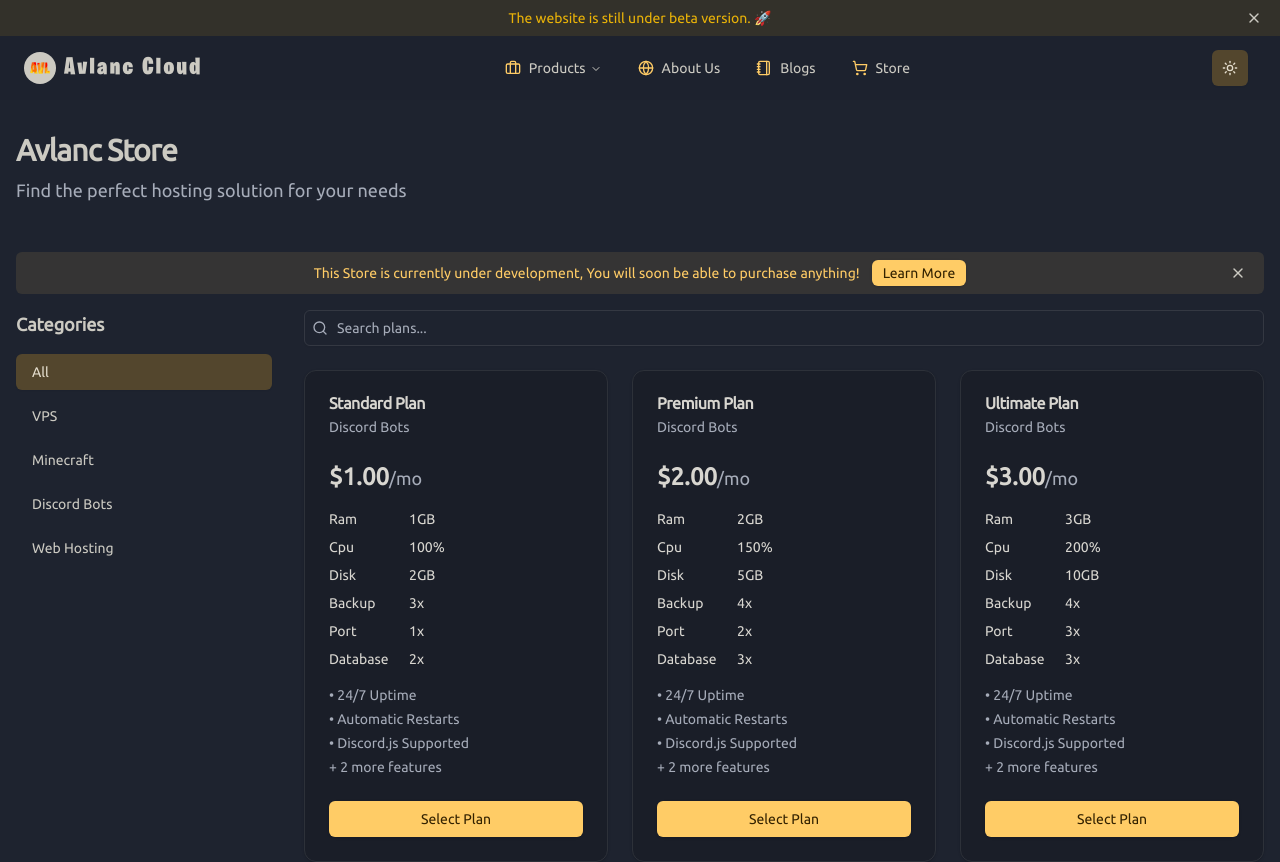
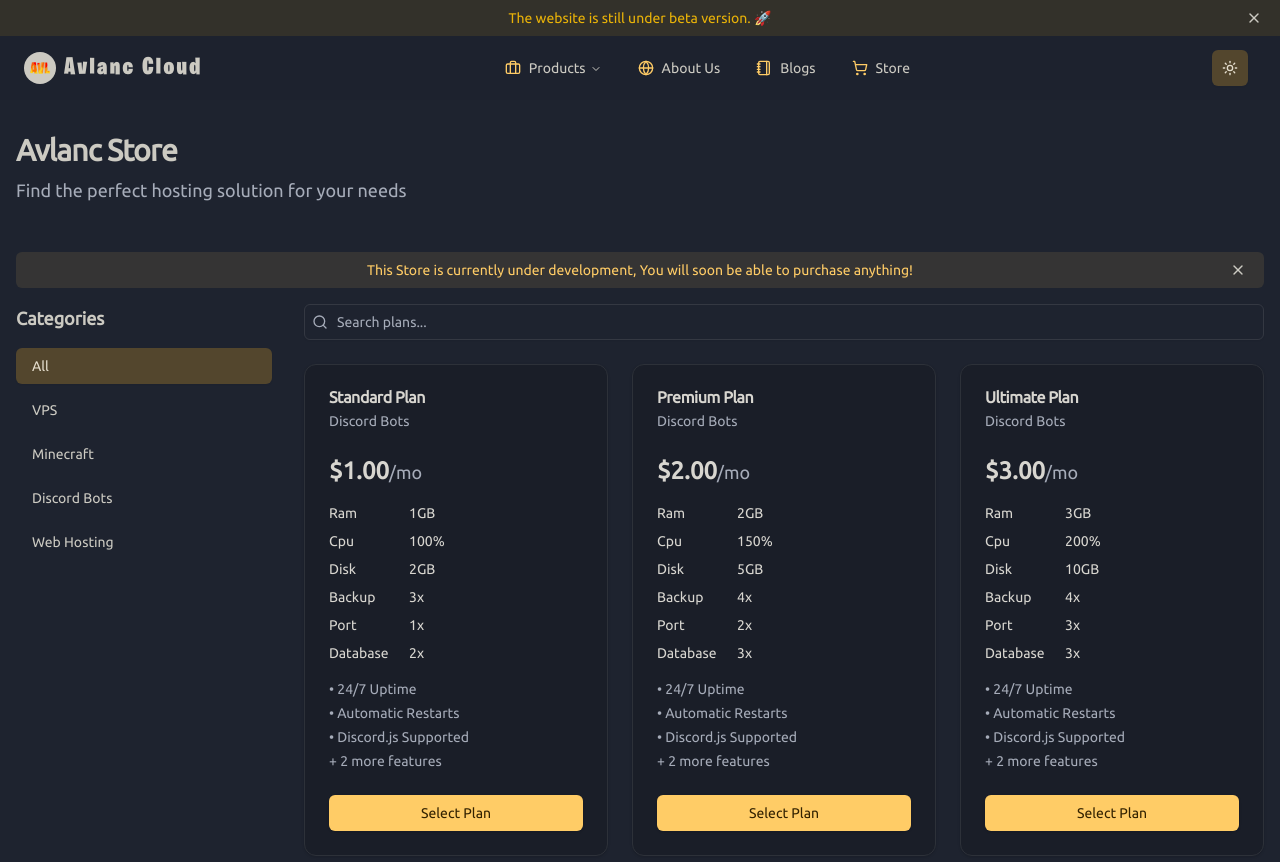
Before and after one commit to bugsum/avlanc-cloud, a Next.js app: page /store in a window 1280 px wide. Shown: the top 862 px of the page. Built offline with nearby package versions, Linux system fonts and the light colour scheme.

Commit message:
Fixed Footer Icon URL, Remove Store Warning (LearnMore)

```diff
--- a/app/store/page.tsx
+++ b/app/store/page.tsx
@@ -17,7 +17,6 @@ export default function StorePage() {
           message="This Store is currently under development, You will soon be able to purchase anything!"
           variant="default"
           classname="rounded-md"
-          link={{ text: "Learn More", href: "" }}
         />
       </div>
       <div className="flex flex-col md:flex-row gap-8">
--- a/components/footer.tsx
+++ b/components/footer.tsx
@@ -22,15 +22,9 @@ const resources = [
 ];
 
 const socialIcons = [
-  { icon: FaDiscord, title: "Discord",
-    href:"https://discord.gg/AzD5kWSxQ9",
-   },
-  { icon: FaGithub, title: "Github",
-    href:"",
-   },
-  { icon: FaInstagram, title: "Instagram",
-    href:"",
-  },
+  { icon: FaDiscord, title: "Discord", href: "https://discord.gg/AzD5kWSxQ9" },
+  { icon: FaGithub, title: "Github", href: "" },
+  { icon: FaInstagram, title: "Instagram", href: "" },
 ];
 
 const legal = [
@@ -77,7 +71,9 @@ export function Footer() {
                   size="icon"
                   className="hover:text-blue-500"
                 >
-                  <icons.icon className="h-4 w-4" />
+                  <Link href={icons.href} target="_blank">
+                    <icons.icon className="h-4 w-4" />
+                  </Link>
                 </Button>
               ))}
             </div>
```
